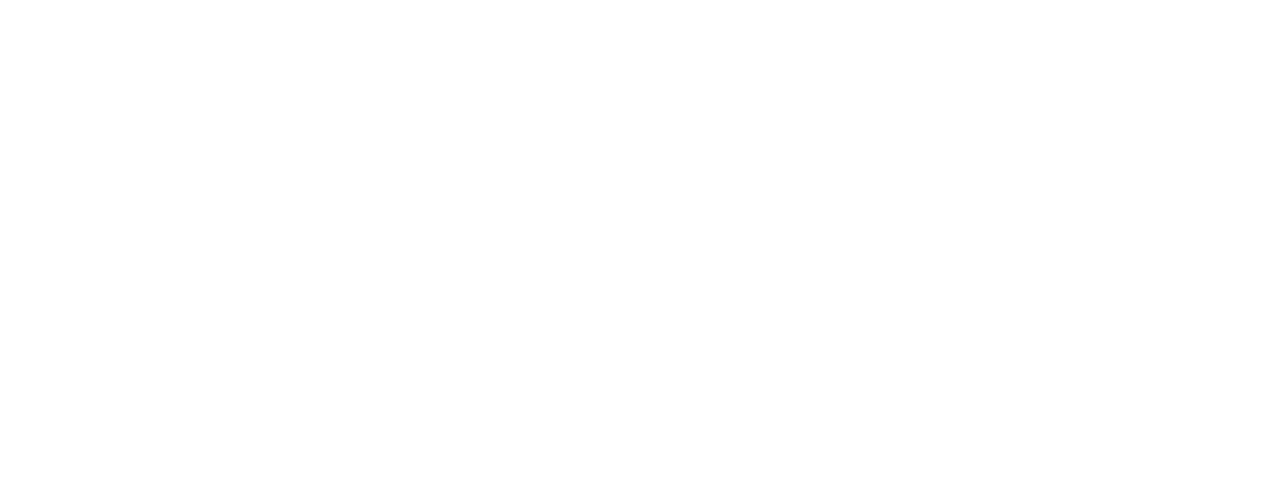
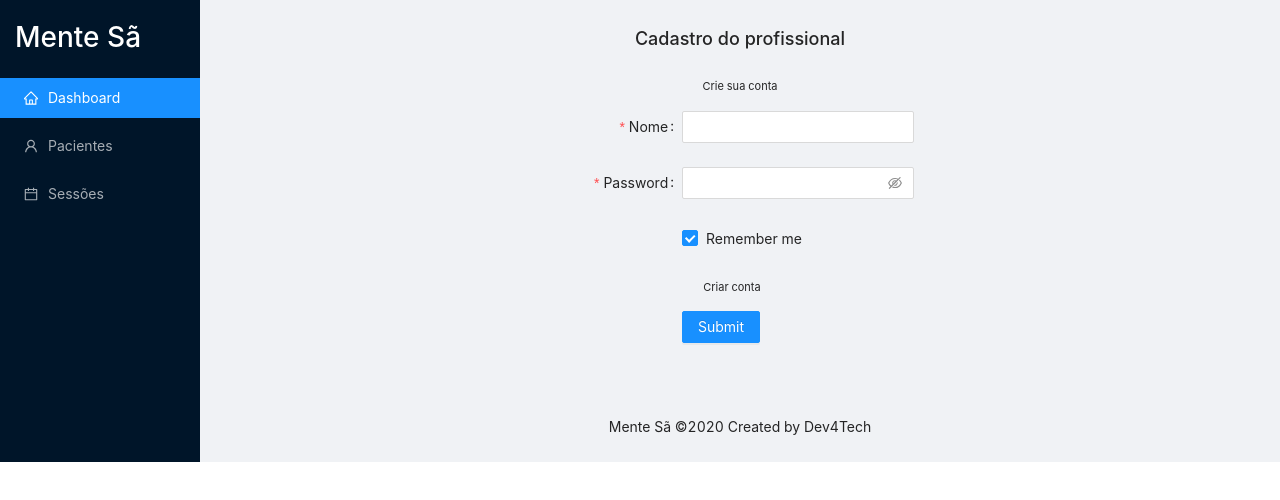
Before and after one commit to adlermo/web-healthy-mind, a React (Create React App) app: page /register in a window 1280 px wide. Before the commit this address had no page. Shown: the top 500 px of the page. Built offline with nearby package versions, Linux system fonts and the light colour scheme.

Commit message:
Add initial register form.

```diff
--- a/src/App.js
+++ b/src/App.js
@@ -1,7 +1,8 @@
 import './App.css';
 import { BrowserRouter, Route, Routes} from "react-router-dom";
 import Main from './pages/Main';
-import LogIn from './pages/LogIn';
+import LogIn from './pages/LogIn/Login';
+import Register from './pages/Register/Register';
 
 
 function App() {
@@ -10,6 +11,7 @@
       <Routes>
           <Route path="/" element={<Main />} />
           <Route path="/login" element={<LogIn />} />
+          <Route path="/register" element={<Register />} />
       </Routes>
     </BrowserRouter>
   )
--- a/src/pages/LogIn/index.js
+++ b/src/pages/LogIn/Login.js
@@ -1,7 +1,7 @@
 import React from 'react';
 import { Button, Checkbox, Form, Input, Menu, Layout } from 'antd';
 import { CalendarOutlined, UserOutlined, HomeOutlined } from '@ant-design/icons';
-import './index.css'
+import './Login.css'
 const { Sider, Footer } = Layout;
 
 const LogIn = () => {
@@ -85,9 +85,18 @@
                   span: 16,
                 }}
               >
-                <Checkbox>Remember me</Checkbox>
+                <Checkbox>Lembrar usuário</Checkbox>
               </Form.Item>
-              <div className='login-subtitle subtitle2'>Criar conta</div>
+
+              <Form.Item
+                wrapperCol={{
+                  offset: 8,
+                  span: 16,
+                }}
+              >
+                <div className='login-subtitle subtitle2'>Criar conta</div>
+              </Form.Item>
+
               <Form.Item
                 wrapperCol={{
                   offset: 8,
--- /dev/null
+++ b/src/pages/Register/Register.css
@@ -0,0 +1,28 @@
+.login-box {
+  display: flex;
+  flex-direction: column;
+  padding: 25px;
+}
+
+.form-box {
+  display: flex;
+  flex-direction: column;
+  align-items: center;
+}
+
+.login-title {
+  align-self: center;
+  font-size: 18px;
+  margin-bottom: 25px;
+}
+
+.login-subtitle, .subtitle2 {
+  align-self: center;
+  font-size: 11px;
+  margin-bottom: 15px;
+}
+
+.subtitle2 {
+  position: relative;
+  right: 8px;
+}
--- /dev/null
+++ b/src/pages/Register/Register.js
@@ -0,0 +1,116 @@
+import React from 'react';
+import { Button, Checkbox, Form, Input, Menu, Layout } from 'antd';
+import { CalendarOutlined, UserOutlined, HomeOutlined } from '@ant-design/icons';
+import './Register.css'
+const { Sider, Footer } = Layout;
+
+const Register = () => {
+  const onFinish = (values) => {
+    console.log('Success:', values);
+  };
+
+  const onFinishFailed = (errorInfo) => {
+    console.log('Failed:', errorInfo);
+  };
+
+  return (
+    <>
+      <Layout>
+        <Sider>
+          <h1 className='company'>Mente Sã</h1>
+          <Menu
+            theme='dark'
+            mode='inline'
+            defaultSelectedKeys={['1']}
+            items={[HomeOutlined, UserOutlined, CalendarOutlined].map(
+              (icon, index) => ({
+                key: String(index + 1),
+                icon: React.createElement(icon),
+                label: index === 0 ? 'Dashboard' : index === 1 ? 'Pacientes' : 'Sessões',
+              }),
+            )}
+          />
+        </Sider>
+        <Layout>
+          <div className='form-box'>
+            <Form
+              className='login-box'
+              name="basic"
+              labelCol={{
+                span: 8,
+              }}
+              wrapperCol={{
+                span: 16,
+              }}
+              initialValues={{
+                remember: true,
+              }}
+              onFinish={onFinish}
+              onFinishFailed={onFinishFailed}
+              autoComplete="off"
+            >
+              <h1 className='login-title'>Cadastro do profissional</h1>
+              <div className='login-subtitle'>Crie sua conta</div>
+              <Form.Item
+                label="Nome"
+                name="nome"
+                rules={[
+                  {
+                    required: true,
+                    message: 'Please input your best email!',
+                  },
+                ]}
+              >
+                <Input className='login-item' />
+              </Form.Item>
+
+              <Form.Item
+                label="Password"
+                name="password"
+                rules={[
+                  {
+                    required: true,
+                    message: 'Please input your password!',
+                  },
+                ]}
+              >
+                <Input.Password className='login-item' />
+              </Form.Item>
+
+              <Form.Item
+                name="remember"
+                valuePropName="checked"
+                wrapperCol={{
+                  offset: 8,
+                  span: 16,
+                }}
+              >
+                <Checkbox>Remember me</Checkbox>
+              </Form.Item>
+              <div className='login-subtitle subtitle2'>Criar conta</div>
+              <Form.Item
+                wrapperCol={{
+                  offset: 8,
+                  span: 16,
+                }}
+              >
+                <Button type="primary" htmlType="submit">
+                  Submit
+                </Button>
+              </Form.Item>
+            </Form>
+          </div>
+          <Footer
+            style={{
+              textAlign: 'center',
+            }}
+          >
+            Mente Sã ©2020 Created by Dev4Tech
+          </Footer>
+        </Layout>
+      </Layout>
+    </>
+  );
+};
+
+export default Register;
```
Also changed, not shown: src/pages/LogIn/Login.css (renamed from src/pages/LogIn/index.css).
